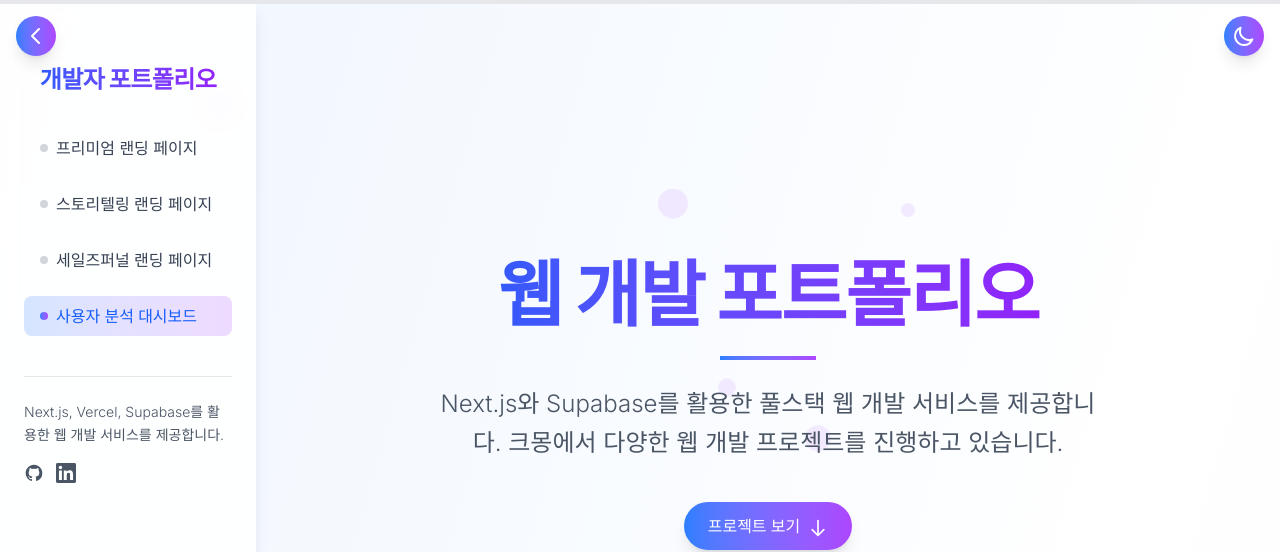
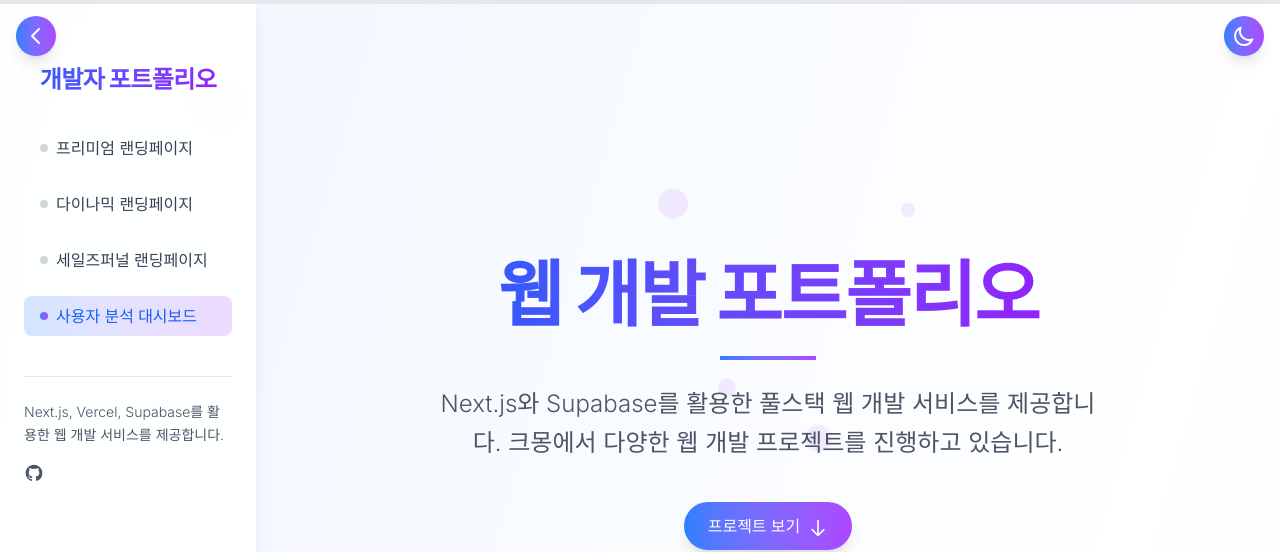
Before and after one commit to wjb127/portfolio, a Next.js app: page / in a window 1280 px wide. Shown: the top 552 px of the page. Built offline with nearby package versions, Linux system fonts and the light colour scheme.

Commit message:
Icon Fix

```diff
--- a/src/app/page.tsx
+++ b/src/app/page.tsx
@@ -7,7 +7,7 @@ import Image from "next/image";
 const portfolioItems = [
   {
     id: "premium-landing",
-    title: "프리미엄 랜딩 페이지",
+    title: "프리미엄 랜딩페이지",
     fullTitle: "럭셔리 브랜드 프리미엄 랜딩페이지",
     description: "럭셔리 미니멀리즘을 적용한 고급스러운 브랜드 경험을 제공하는 랜딩페이지입니다. GSAP 애니메이션과 세련된 타이포그래피로 프리미엄 브랜드 가치를 효과적으로 전달합니다.",
     imageUrl: "/portfolio/landing-page-1.jpg",
@@ -16,7 +16,7 @@ const portfolioItems = [
   },
   {
     id: "travel-landing",
-    title: "스토리텔링 랜딩 페이지",
+    title: "다이나믹 랜딩페이지",
     fullTitle: "인터랙티브 스토리텔링 랜딩페이지",
     description: "Three.js를 활용한 몰입감 있는 3D 그래픽과 GSAP 애니메이션으로 구현된 인터랙티브 스토리텔링 경험을 제공합니다. Framer Motion을 통한 부드러운 전환 효과로 사용자 경험을 극대화했습니다.",
     imageUrl: "/portfolio/landing-page-2.jpg",
@@ -25,7 +25,7 @@ const portfolioItems = [
   },
   {
     id: "sales-funnel",
-    title: "세일즈퍼널 랜딩 페이지",
+    title: "세일즈퍼널 랜딩페이지",
     fullTitle: "고성능 세일즈퍼널 랜딩페이지",
     description: "Next.js와 GSAP의 ScrollTrigger를 통한 인터랙티브한 스크롤 경험을 제공합니다. Tailwind CSS로 세련된 디자인을 구현했습니다.",
     imageUrl: "/portfolio/landing-page-3.jpg",
@@ -351,14 +351,14 @@ export default function Home() {
                 Next.js, Vercel, Supabase를 활용한 웹 개발 서비스를 제공합니다.
               </p>
               <div className="mt-4 flex space-x-3">
-                <a href="https://github.com" target="_blank" rel="noopener noreferrer" className="text-gray-600 dark:text-gray-400 hover:text-blue-600 dark:hover:text-blue-400 transition-colors duration-300 transform hover:scale-110">
+                <a
+                  href="https://github.com/wjb127"
+                  target="_blank"
+                  rel="noopener noreferrer"
+                  className="text-gray-600 dark:text-gray-400 hover:text-blue-600 dark:hover:text-blue-400 transition-colors duration-300 transform hover:scale-110"
+                >
                   <svg className="w-5 h-5" fill="currentColor" viewBox="0 0 24 24" aria-hidden="true">
                     <path fillRule="evenodd" d="M12 2C6.477 2 2 6.484 2 12.017c0 4.425 2.865 8.18 6.839 9.504.5.092.682-.217.682-.483 0-.237-.008-.868-.013-1.703-2.782.605-3.369-1.343-3.369-1.343-.454-1.158-1.11-1.466-1.11-1.466-.908-.62.069-.608.069-.608 1.003.07 1.531 1.032 1.531 1.032.892 1.53 2.341 1.088 2.91.832.092-.647.35-1.088.636-1.338-2.22-.253-4.555-1.113-4.555-4.951 0-1.093.39-1.988 1.029-2.688-.103-.253-.446-1.272.098-2.65 0 0 .84-.27 2.75 1.026A9.564 9.564 0 0112 6.844c.85.004 1.705.115 2.504.337 1.909-1.296 2.747-1.027 2.747-1.027.546 1.379.202 2.398.1 2.651.64.7 1.028 1.595 1.028 2.688 0 3.848-2.339 4.695-4.566 4.943.359.309.678.92.678 1.855 0 1.338-.012 2.419-.012 2.747 0 .268.18.58.688.482A10.019 10.019 0 0022 12.017C22 6.484 17.522 2 12 2z" clipRule="evenodd" />
-                  </svg>
-                </a>
-                <a href="https://linkedin.com" target="_blank" rel="noopener noreferrer" className="text-gray-600 dark:text-gray-400 hover:text-blue-600 dark:hover:text-blue-400 transition-colors duration-300 transform hover:scale-110">
-                  <svg className="w-5 h-5" fill="currentColor" viewBox="0 0 24 24" aria-hidden="true">
-                    <path d="M20.447 20.452h-3.554v-5.569c0-1.328-.027-3.037-1.852-3.037-1.853 0-2.136 1.445-2.136 2.939v5.667H9.351V9h3.414v1.561h.046c.477-.9 1.637-1.85 3.37-1.85 3.601 0 4.267 2.37 4.267 5.455v6.286zM5.337 7.433c-1.144 0-2.063-.926-2.063-2.065 0-1.138.92-2.063 2.063-2.063 1.14 0 2.064.925 2.064 2.063 0 1.139-.925 2.065-2.064 2.065zm1.782 13.019H3.555V9h3.564v11.452zM22.225 0H1.771C.792 0 0 .774 0 1.729v20.542C0 23.227.792 24 1.771 24h20.451C23.2 24 24 23.227 24 22.271V1.729C24 .774 23.2 0 22.222 0h.003z" />
                   </svg>
                 </a>
               </div>
@@ -586,14 +586,14 @@ export default function Home() {
                     <path d="M18 8.118l-8 4-8-4V14a2 2 0 002 2h12a2 2 0 002-2V8.118z"></path>
                   </svg>
                 </a>
-                <a href="https://github.com" target="_blank" rel="noopener noreferrer" className="text-gray-600 dark:text-gray-400 hover:text-blue-600 dark:hover:text-blue-400 transition-colors duration-300 transform hover:scale-110">
+                <a
+                  href="https://github.com/wjb127"
+                  target="_blank"
+                  rel="noopener noreferrer"
+                  className="text-gray-600 dark:text-gray-400 hover:text-blue-600 dark:hover:text-blue-400 transition-colors duration-300 transform hover:scale-110"
+                >
                   <svg className="w-6 h-6" fill="currentColor" viewBox="0 0 24 24" aria-hidden="true">
                     <path fillRule="evenodd" d="M12 2C6.477 2 2 6.484 2 12.017c0 4.425 2.865 8.18 6.839 9.504.5.092.682-.217.682-.483 0-.237-.008-.868-.013-1.703-2.782.605-3.369-1.343-3.369-1.343-.454-1.158-1.11-1.466-1.11-1.466-.908-.62.069-.608.069-.608 1.003.07 1.531 1.032 1.531 1.032.892 1.53 2.341 1.088 2.91.832.092-.647.35-1.088.636-1.338-2.22-.253-4.555-1.113-4.555-4.951 0-1.093.39-1.988 1.029-2.688-.103-.253-.446-1.272.098-2.65 0 0 .84-.27 2.75 1.026A9.564 9.564 0 0112 6.844c.85.004 1.705.115 2.504.337 1.909-1.296 2.747-1.027 2.747-1.027.546 1.379.202 2.398.1 2.651.64.7 1.028 1.595 1.028 2.688 0 3.848-2.339 4.695-4.566 4.943.359.309.678.92.678 1.855 0 1.338-.012 2.419-.012 2.747 0 .268.18.58.688.482A10.019 10.019 0 0022 12.017C22 6.484 17.522 2 12 2z" clipRule="evenodd" />
-                  </svg>
-                </a>
-                <a href="https://linkedin.com" target="_blank" rel="noopener noreferrer" className="text-gray-600 dark:text-gray-400 hover:text-blue-600 dark:hover:text-blue-400 transition-colors duration-300 transform hover:scale-110">
-                  <svg className="w-6 h-6" fill="currentColor" viewBox="0 0 24 24" aria-hidden="true">
-                    <path d="M20.447 20.452h-3.554v-5.569c0-1.328-.027-3.037-1.852-3.037-1.853 0-2.136 1.445-2.136 2.939v5.667H9.351V9h3.414v1.561h.046c.477-.9 1.637-1.85 3.37-1.85 3.601 0 4.267 2.37 4.267 5.455v6.286zM5.337 7.433c-1.144 0-2.063-.926-2.063-2.065 0-1.138.92-2.063 2.063-2.063 1.14 0 2.064.925 2.064 2.063 0 1.139-.925 2.065-2.064 2.065zm1.782 13.019H3.555V9h3.564v11.452zM22.225 0H1.771C.792 0 0 .774 0 1.729v20.542C0 23.227.792 24 1.771 24h20.451C23.2 24 24 23.227 24 22.271V1.729C24 .774 23.2 0 22.222 0h.003z" />
                   </svg>
                 </a>
               </div>
```
